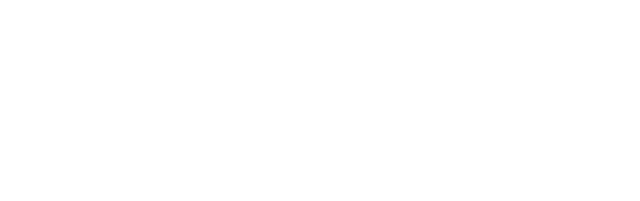
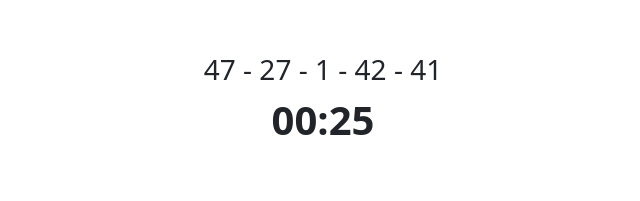
Before and after one commit to silviawolves/js-simon, a plain HTML site: page index.html in a window 1280 px wide. Shown: the whole page, without its empty margins (317-957 px from the left). Drawn offline with nearby package versions, Linux system fonts and the light colour scheme.

Commit message:
numeri casuali + conto alla rovescia

```diff
--- a/index.html
+++ b/index.html
@@ -11,6 +11,14 @@
 </head>
 <body>
 
+    <main>
+        <div class="container">
+            <div class="memory-container text-center py-5">
+            <div id="numeri-casuali" class="fs-3"></div>
+            <div id="conto-alla-rovescia" class="fs-1 fw-bold">00:00</div>
+            </div>
+        </div>
+    </main>
 
     <script src="script.js"></script>
 </body>
--- a/script.js
+++ b/script.js
@@ -1,6 +1,49 @@
 'use strict'
 
+//recupero il contenitore dove andranno stampati i numeri
+const contenitoreNumeri = document.getElementById('numeri-casuali')
 
+//recupero il contenitore dove mettere il countdown
+const contenitoreCountdown = document.getElementById('conto-alla-rovescia')
+
+//creo due array, uno con i numeri generati dal pc
+const numeriCasuali = []
+//uno che prenda i numeri inseriti dall'utente
+const numeriUtente = []
+
+//creo un ciclo per generare cinque numeri random
+for (let i = 0; i < 5; i++) {
+    const numeroRandom = Math.floor((Math.random() * 50) + 1)
+
+    //controllo che il numero non si ripeta
+    if (!numeriCasuali.includes(numeroRandom)) {
+        numeriCasuali.push(numeroRandom)
+    } else {
+        i--;
+    }
+}
+
+//appendo i numeri casuali all'html
+contenitoreNumeri.innerHTML = numeriCasuali.join(' - ')
+
+//creo una costante per l'intervallo, se dovessi usarla dopo
+let contoAllaRovescia;
+let secondiRestanti = 30
+
+//creo la funzione per il countdown di trenta secondi
+contoAllaRovescia = setInterval(function() {
+
+    secondiRestanti--;
+    const secondi = secondiRestanti % 60
+
+    //appendo all'html il conto alla rovescia
+    contenitoreCountdown.innerHTML = `00:${secondi.toString().padStart(2, '0')}`
+
+    //se arriva a 00:00 il conto alla rovescia si blocca
+    if (secondiRestanti === 0) {
+        clearInterval(contoAllaRovescia)
+    }
+}, 1000)
 
 
 
@@ -9,7 +52,7 @@
 
 /*
 Descrizione:
-Visualizzare in pagina (html) 5 numeri casuali.
+Visualizzare in pagina (html) 5 numeri casuali. x
 Avviare un timer di 30 secondi
 Dopo 30 secondi, nascondere i numeri.
 L’utente deve inserire, uno alla volta, i numeri che ha visto precedentemente, tramite un prompt().
```
